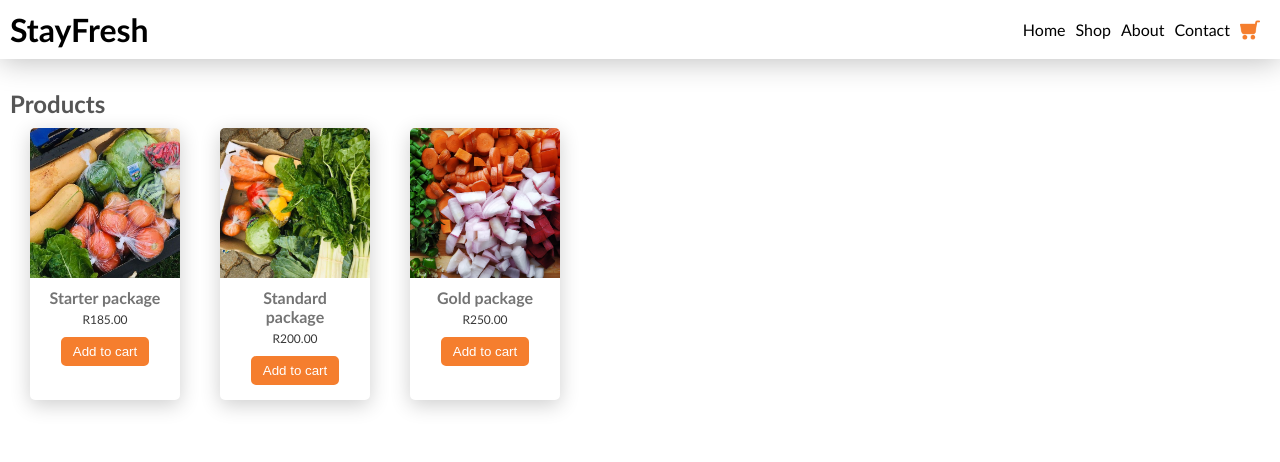
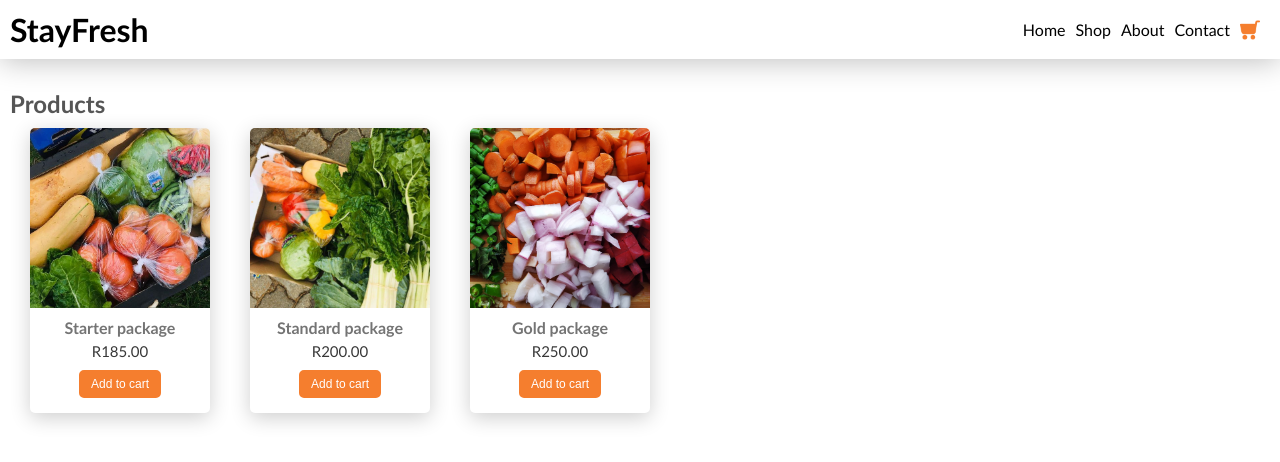
Before and after one commit to CodeBase912/stay-fresh, a React (Create React App) app: page / in a window 1280 px wide. Shown: the top 462 px of the page. Built offline with nearby package versions, Linux system fonts and the light colour scheme.

Commit message:
partially added cart fucntionality: the cart icon (in the header) now reflects the number of items in the cart

```diff
--- a/src/App.css
+++ b/src/App.css
@@ -13,6 +13,7 @@ body {
   border-radius: 5px;
   padding: 5px 10px;
   color: white;
+  font-size: 12px;
 }
 
 .btn:active {
--- a/src/App.js
+++ b/src/App.js
@@ -1,14 +1,16 @@
-import React from 'react';
+import React, { useState } from 'react';
 import Header from './components/header/Header';
 import MainContent from './components/mainContent/MainContent';
 import './App.css';
 
+export const AppContext = React.createContext();
 function App() {
+  const [cart, setCart] = useState([]);
   return (
-    <div>
+    <AppContext.Provider value={{ cart, setCart }}>
       <Header />
       <MainContent />
-    </div>
+    </AppContext.Provider>
   );
 }
 
--- a/src/components/header/Header.css
+++ b/src/components/header/Header.css
@@ -23,6 +23,20 @@
   justify-content: center;
 }
 
+.cart-icon-wrapper {
+  position: relative;
+}
+
 .cart {
   width: 20px;
 }
+
+.cart-items {
+  position: absolute;
+  top: -50%;
+  right: 10%;
+  background: #a9ca48;
+  border-radius: 50%;
+  padding: 0 5px;
+  color: white;
+}
--- a/src/components/header/Header.js
+++ b/src/components/header/Header.js
@@ -1,4 +1,5 @@
-import React from 'react';
+import React, { useContext, useEffect } from 'react';
+import { AppContext } from '../../App';
 import './Header.css';
 import cartIcon from '../../images/shopping-cart.png';
 
@@ -14,8 +15,9 @@ function Header() {
           <li>Shop</li>
           <li>About</li>
           <li>Contact</li>
-          <li>
+          <li className='cart-icon-wrapper'>
             <img src={cartIcon} alt='Shopping cart' className='cart' />
+            <CartItemsIndicator />
           </li>
         </ul>
       </div>
@@ -23,4 +25,22 @@ function Header() {
   );
 }
 
+function CartItemsIndicator() {
+  const cartData = useContext(AppContext);
+  console.log(cartData);
+  useEffect(() => {
+    console.log(cartData);
+  }, [cartData.cart]);
+
+  let cartItems = 0;
+  cartData.cart.map((item) => {
+    cartItems += item.quantity;
+  });
+  return (
+    <div className='cart-items'>
+      <p>{cartItems == 0 ? '' : cartItems}</p>
+    </div>
+  );
+}
+
 export default Header;
--- a/src/components/mainContent/MainContent.js
+++ b/src/components/mainContent/MainContent.js
@@ -11,6 +11,7 @@ function MainContent() {
         {products.map((product) => {
           return (
             <Product
+              productId={product.id}
               name={product.name}
               price={product.price}
               imgSrc={product.imgSrc}
--- a/src/components/product/Product.css
+++ b/src/components/product/Product.css
@@ -9,8 +9,8 @@
 .product-img-wrapper {
   display: flex;
   justify-content: center;
-  width: 150px;
-  height: 150px;
+  width: 180px;
+  height: 180px;
   border-top-left-radius: 5px;
   border-top-right-radius: 5px;
 }
@@ -25,7 +25,7 @@
 }
 
 .product-details p {
-  font-size: 12px;
+  font-size: 15px;
   color: rgb(56, 56, 56);
   padding-top: 5px;
 }
--- a/src/components/product/Product.js
+++ b/src/components/product/Product.js
@@ -1,4 +1,6 @@
-import React from 'react';
+import React, { useContext, useEffect } from 'react';
+import { AppContext } from '../../App';
+import { products } from '../../products';
 import ProductImg1 from '../../images/products/1.png';
 import ProductImg2 from '../../images/products/2.png';
 import ProductImg3 from '../../images/products/3.jpg';
@@ -12,7 +14,34 @@ const images = [
 ];
 
 function Product(props) {
-  const { name, price, imgSrc } = props;
+  const { productId, name, price, imgSrc } = props;
+  const cartData = useContext(AppContext);
+  console.log(cartData.cart);
+
+  function addToCart(id) {
+    const product = products.find((product) => {
+      if (product.id === id) {
+        return true;
+      }
+    });
+
+    const index = cartData.cart.findIndex((item) => {
+      if (item.id === productId) {
+        return true;
+      }
+    });
+    if (index < 0) {
+      const arr = [...cartData.cart, { ...product, quantity: 1 }];
+      cartData.setCart([...arr]);
+    } else if (index >= 0) {
+      const arr = cartData.cart;
+      arr[index].quantity++;
+      cartData.setCart([...arr]);
+    } else {
+      const arr = [...cartData.cart, product];
+      cartData.setCart([...arr]);
+    }
+  }
 
   const img = images.find((image) => {
     if (image.src === imgSrc) {
@@ -35,7 +64,15 @@ function Product(props) {
         <h4>{name}</h4>
         <p>R{price}.00</p>
         <div className='product-btn-wrapper'>
-          <button className='btn'>Add to cart</button>
+          <button
+            className='btn'
+            id={productId}
+            onClick={() => {
+              addToCart(productId);
+            }}
+          >
+            Add to cart
+          </button>
         </div>
       </div>
     </div>
--- a/src/products.js
+++ b/src/products.js
@@ -1,17 +1,20 @@
 export const products = [
   {
+    id: 1,
     name: 'Starter package',
     price: 185,
     imgSrc: '../../images/products/1.png',
     description: '',
   },
   {
+    id: 2,
     name: 'Standard package',
     price: 200,
     imgSrc: '../../images/products/2.png',
     description: '',
   },
   {
+    id: 3,
     name: 'Gold package',
     price: 250,
     imgSrc: '../../images/products/3.jpg',
```
